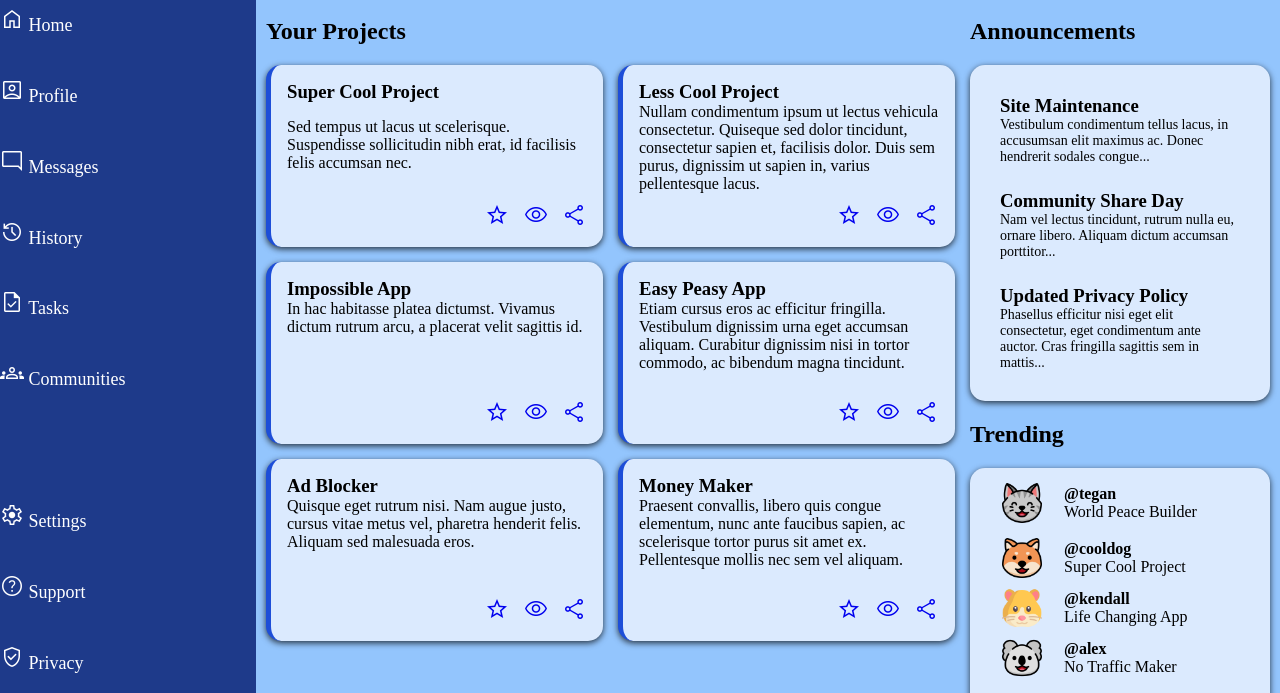
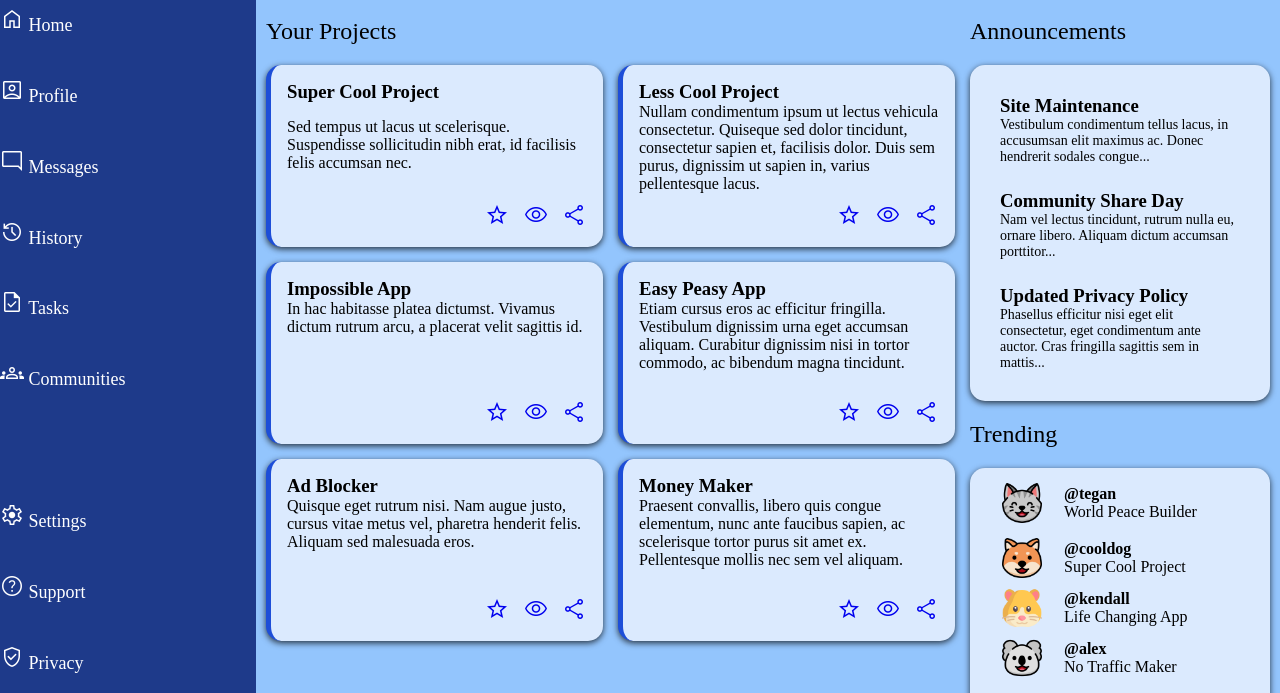
Before and after one commit to 1jeffreyli/admin-dashboard, a plain HTML site: page index.html in a window 1280 px wide. Shown: the part 107-800 px from the top of the page. Drawn offline with nearby package versions, Linux system fonts and the light colour scheme.

Commit message:
Style main content h2s

```diff
--- a/styles.css
+++ b/styles.css
@@ -210,6 +210,10 @@
     grid-column: 1 / 2;
 }
 
+.main-content h2 {
+    font-weight: lighter;
+}
+
 .cards {
     display: grid;
     grid-template-columns: 1fr 1fr;
```
